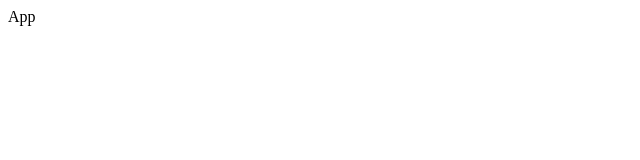
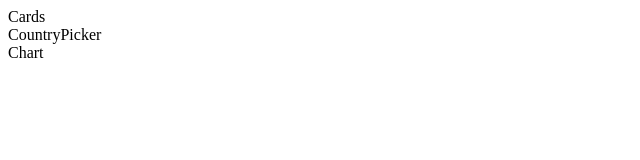
Before and after one commit to danish-faisal/Covid19_Tracker, a React (Create React App) app: page / in a window 1280 px wide. Shown: the top 160 px of the page, without its empty margins (0-640 px from the left). Built offline with nearby package versions, Linux system fonts and the light colour scheme.

Commit message:
Project structure set

```diff
--- a/src/App.js
+++ b/src/App.js
@@ -1,10 +1,13 @@
 import React from "react";
+import { Cards, Chart, CountryPicker } from "./components";
 
 class App extends React.Component {
   render() {
     return (
       <div>
-        App
+        <Cards />
+        <CountryPicker />
+        <Chart />
       </div>
     );
   }
--- /dev/null
+++ b/src/components/Cards/Cards.jsx
@@ -0,0 +1,9 @@
+import React from 'react';
+
+const Cards = () => {
+    return (
+        <div>Cards</div>
+    )
+}
+
+export default Cards;
--- /dev/null
+++ b/src/components/Chart/Chart.jsx
@@ -0,0 +1,9 @@
+import React from 'react';
+
+const Chart = () => {
+    return (
+        <div>Chart</div>
+    )
+}
+
+export default Chart;
--- /dev/null
+++ b/src/components/CountryPicker/CountryPicker.jsx
@@ -0,0 +1,9 @@
+import React from 'react';
+
+const CountryPicker = () => {
+    return (
+        <div>CountryPicker</div>
+    )
+}
+
+export default CountryPicker;
--- /dev/null
+++ b/src/components/index.js
@@ -0,0 +1,3 @@
+export { default as Cards } from "./Cards/Cards";
+export { default as Chart } from "./Chart/Chart";
+export { default as CountryPicker } from "./CountryPicker/CountryPicker";
```
Also changed, not shown: src/components/Cards/Cards.module.css (added), src/components/Chart/Chart.module.css (added), src/components/CountryPicker/CountryPicker.module.css (added).
